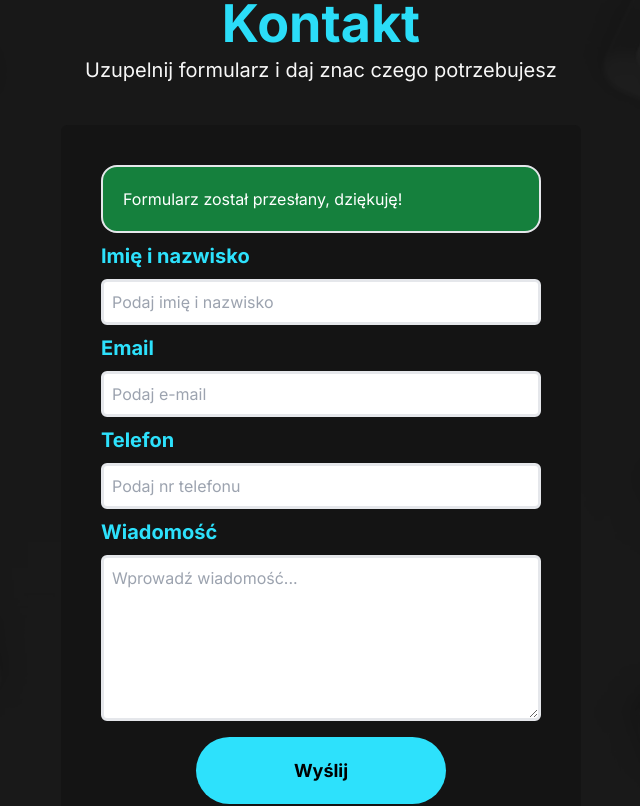
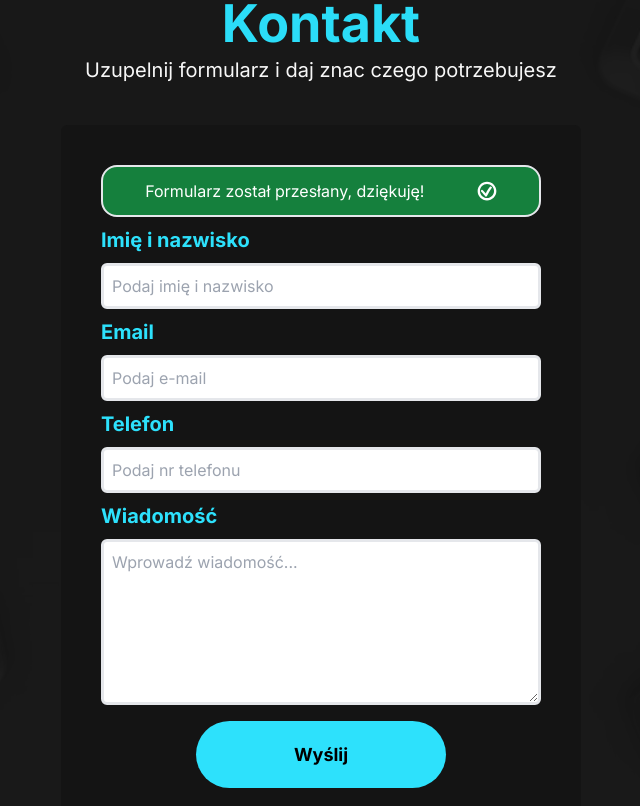
Before and after one commit to MateuszKuruc/marketing-portfolio, a Next.js app in the folder marketing-portfolio/: page / in a window 1280 px wide. Shown: the part 1960-2766 px from the top of the page, without its empty margins (319-959 px from the left). Built offline with nearby package versions, Linux system fonts and the light colour scheme.

Commit message:
style successfult notification message and add confirm icon

```diff
--- a/marketing-portfolio/src/components/Form.tsx
+++ b/marketing-portfolio/src/components/Form.tsx
@@ -4,7 +4,7 @@ import React from "react";
 import Button from "./Button";
 import { formSchema } from "@/schemas";
 import { useState } from "react";
-
+import { GiConfirmed } from "react-icons/gi";
 
 const Form = () => {
   const [notification, setNotification] = useState(true);
@@ -45,12 +45,14 @@ const Form = () => {
       onSubmit={handleSubmit}
       noValidate
     >
-
-        {notification && (
-<div className="p-5 rounded-2xl bg-green-700 border-2">
-<p className="text-white regular-16">Formularz został przesłany, dziękuję!</p>
-</div>
-        )}
+      {notification && (
+        <div className="px-4 py-3 rounded-2xl bg-green-700 border-2 flex flexAround">
+          <p className="text-white regular-16">
+            Formularz został przesłany, dziękuję!
+          </p>
+          <GiConfirmed color="white" size="20" />
+        </div>
+      )}
 
       <label className="text-blue-50 bold-20" htmlFor="name">
         Imię i nazwisko
```
